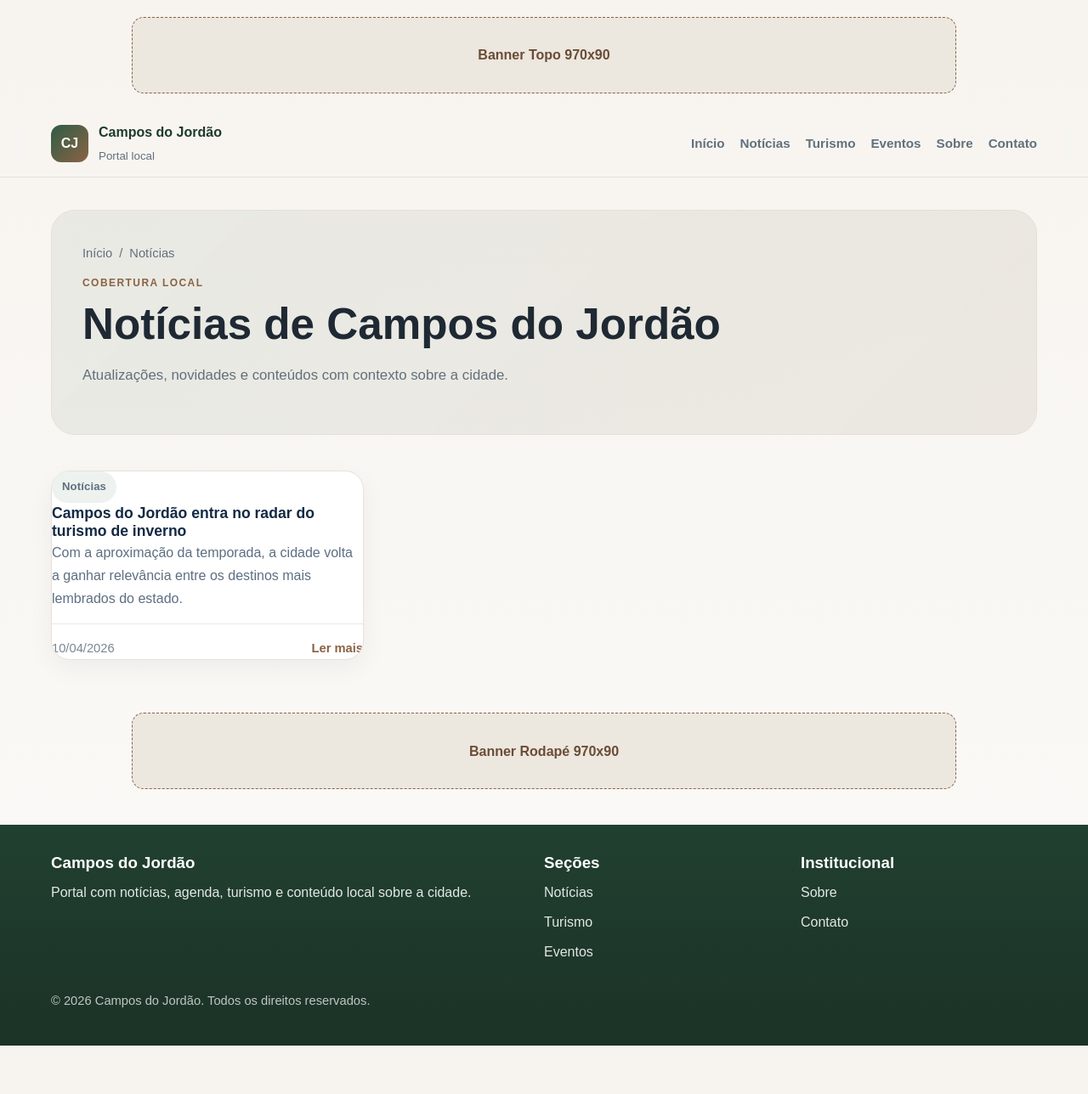
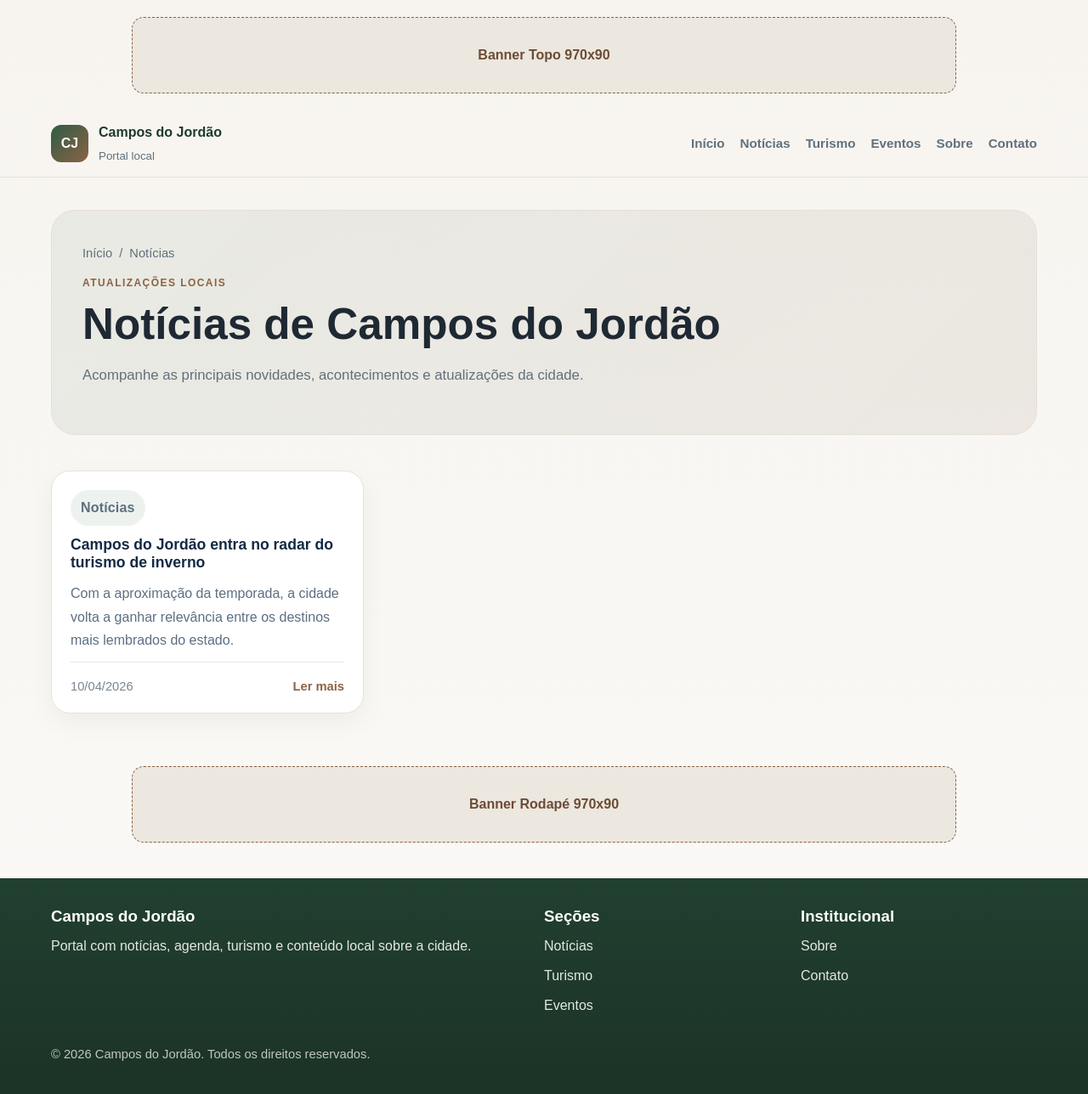
Before and after one commit to projetocamposdojordao/projetocamposdojordao.github.io, a Jekyll site: the page built from noticias.md, in a window 1280 px wide and 1294 px high. Shown: the top 1288 px of the window at 85% size. Built offline with Jekyll 4.4.1, drawn with Linux system fonts in a browser that asks for light colours.

Commit message:
Update noticias.md

```diff
--- a/noticias.md
+++ b/noticias.md
@@ -2,30 +2,52 @@
 layout: default
 title: Notícias
 permalink: /noticias/
-description: Acompanhe notícias e atualizações sobre Campos do Jordão.
+description: Últimas notícias e atualizações de Campos do Jordão.
 ---
+
 <section class="page-hero compact">
   <div class="container">
-    <div class="breadcrumbs"><a href="/">Início</a> <span>/</span> <span>Notícias</span></div>
-    <p class="eyebrow">Cobertura local</p>
+    <div class="breadcrumbs">
+      <a href="/">Início</a>
+      <span>/</span>
+      <span>Notícias</span>
+    </div>
+    <p class="eyebrow">Atualizações locais</p>
     <h1>Notícias de Campos do Jordão</h1>
-    <p class="lead">Atualizações, novidades e conteúdos com contexto sobre a cidade.</p>
+    <p class="lead">Acompanhe as principais novidades, acontecimentos e atualizações da cidade.</p>
   </div>
 </section>
 
 <section class="content-section">
   <div class="container">
-    <div class="cards-grid">
+    <div class="cards-grid portal-cards">
       {% assign noticias = site.posts | where: "category", "Notícias" %}
       {% for post in noticias %}
-      <article class="card">
-        <p class="tag">{{ post.category }}</p>
-        <h3><a href="{{ post.url }}">{{ post.title }}</a></h3>
-        <p>{{ post.description }}</p>
-        <div class="card-footer">
-          <span>{{ post.date | date: "%d/%m/%Y" }}</span>
-          <a href="{{ post.url }}">Ler mais</a>
+      <article class="card portal-card">
+
+        {% if post.image %}
+          <a href="{{ post.url }}" class="card-thumb">
+            <img src="{{ post.image | relative_url }}" alt="{{ post.title }}">
+          </a>
+        {% endif %}
+
+        <div class="card-body">
+          <p class="tag">{{ post.category | default: 'Notícias' }}</p>
+
+          <h3>
+            <a href="{{ post.url }}">{{ post.title }}</a>
+          </h3>
+
+          {% if post.description %}
+            <p>{{ post.description }}</p>
+          {% endif %}
+
+          <div class="card-footer">
+            <span>{{ post.date | date: "%d/%m/%Y" }}</span>
+            <a href="{{ post.url }}">Ler mais</a>
+          </div>
         </div>
+
       </article>
       {% endfor %}
     </div>
```
